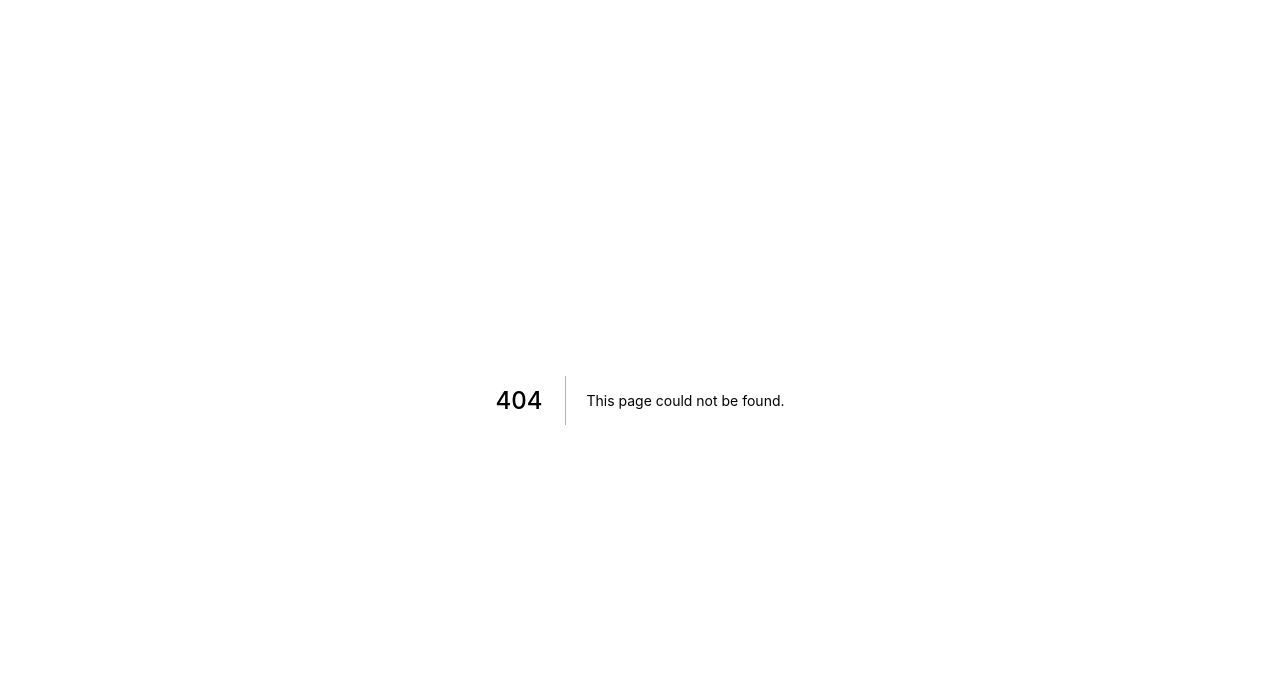
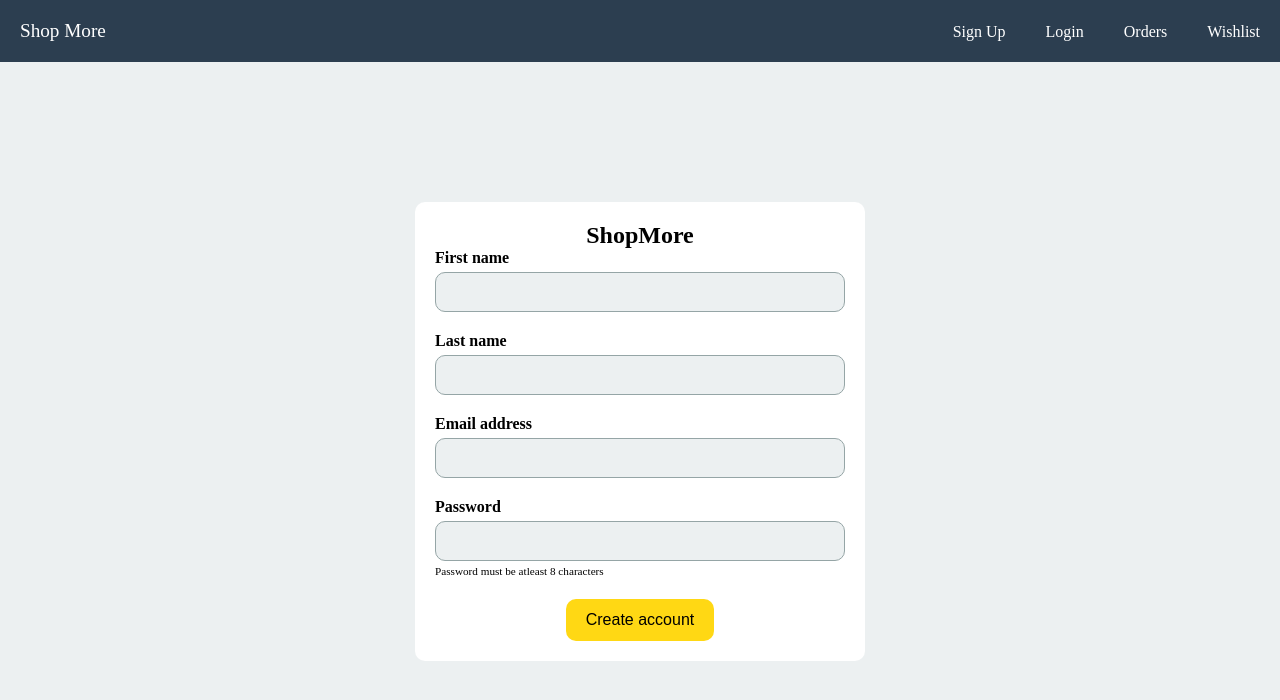
Before and after one commit to devflash/shopMore, a Next.js app: page /signup in a window 1280 px wide. Before the commit this address had no page. Shown: the top 700 px of the page. Built offline with nearby package versions, Linux system fonts and the light colour scheme.

Commit message:
sign up page UI

```diff
--- /dev/null
+++ b/components/common/input/index.js
@@ -0,0 +1,29 @@
+/** @jsxImportSource @emotion/react */
+import { css } from '@emotion/react';
+
+const label = css`
+  font-size: 1rem;
+  font-weight: bold;
+`;
+const input = css`
+  border: 1px solid #95a5a6;
+  border-radius: 10px;
+  padding: 10px;
+  width: 100%;
+  margin-top: 5px;
+  background: #ecf0f1;
+`;
+
+const Input = ({ labelTitle, value, onValueChange, customCss }) => (
+  <>
+    <label css={label}>{labelTitle}</label>
+    <input
+      id="firstName"
+      value={value}
+      css={[input, customCss]}
+      onChange={onValueChange}
+    />
+  </>
+);
+
+export default Input;
--- /dev/null
+++ b/components/signUp/index.js
@@ -0,0 +1,171 @@
+/** @jsxImportSource @emotion/react */
+import { useReducer } from 'react';
+import { css } from '@emotion/react';
+import Input from '../common/input';
+const flex = css`
+  display: flex;
+  align-items: center;
+  justify-content: center;
+  height: 100%;
+`;
+
+const wrapper = css`
+  max-width: 450px;
+  width: 100%;
+  padding: 20px;
+  background-color: #fff;
+  border-radius: 10px;
+  h1 {
+    text-align: center;
+    font-size: 1.5rem;
+  }
+`;
+
+const container = css``;
+
+const row = css`
+  margin-bottom: 20px;
+`;
+
+const note = css`
+  font-size: 0.7rem;
+`;
+
+const createBtn = css`
+  border: none;
+  background-color: #ffd814;
+  border-color: #fcd200;
+  border-radius: 10px;
+  padding: 12px 20px;
+  cursor: pointer;
+  margin: 0 auto;
+`;
+
+const alignCenter = css`
+  text-align: center;
+`;
+
+const inputCSS = (isError) => css`
+  border-color: ${isError && '#c0392b'};
+`;
+
+const errorCss = css`
+  color: #c0392b;
+  font-size: 0.7rem;
+`;
+
+const initialState = {
+  firstName: '',
+  lastName: '',
+  email: '',
+  password: '',
+  firstNameError: null,
+  lastNameError: null,
+  emailError: null,
+  passwordError: null,
+};
+
+const SignUp = () => {
+  const [state, dispatch] = useReducer((state, newState) => {
+    return { ...state, ...newState };
+  }, initialState);
+
+  const onFirstNameChanged = (firstName) => {
+    dispatch({ firstName, firstNameError: null });
+  };
+  const onLastNameChanged = (lastName) => {
+    dispatch({ lastName, lastNameError: null });
+  };
+  const onEmailChanged = (email) => {
+    dispatch({ email, emailError: null });
+  };
+  const onPasswordChanged = (password) => {
+    dispatch({ password, passwordError: null });
+  };
+  const validateInput = () => {
+    let isValid = true;
+    if (!state.firstName) {
+      dispatch({ firstNameError: 'Please Enter your first name' });
+      isValid = false;
+    }
+    if (!state.lastName) {
+      dispatch({ lastNameError: 'Please Enter your last name' });
+      isValid = false;
+    }
+    if (!state.email) {
+      dispatch({ emailError: 'Please Enter your first name' });
+      isValid = false;
+    }
+    if (/^\w+([\.-]?\w+)*@\w+([\.-]?\w+)*(\.\w{2,3})+$/.test(state.email)) {
+      dispatch({ emailError: 'Please Enter a valid email address' });
+      isValid = false;
+    }
+    if (state.password.length < 8) {
+      dispatch({ passwordError: true });
+      isValid = false;
+    }
+    return isValid;
+  };
+  const handleCreateAccount = (event) => {
+    event.preventDefault();
+    if (validateInput()) {
+      alert('Account created successfully');
+    }
+  };
+  return (
+    <div css={flex}>
+      <div css={wrapper}>
+        <h1>ShopMore</h1>
+        <div css={container}>
+          <form>
+            <div css={row}>
+              <Input
+                labelTitle="First name"
+                value={state.firstName}
+                onValueChange={(e) => onFirstNameChanged(e.target.value)}
+                customCss={inputCSS(state.firstNameError)}
+              />
+              <span css={errorCss}>{state.firstNameError}</span>
+            </div>
+            <div css={row}>
+              <Input
+                labelTitle="Last name"
+                value={state.lastName}
+                onValueChange={(e) => onLastNameChanged(e.target.value)}
+                customCss={inputCSS(state.lastNameError)}
+              />
+              <span css={errorCss}>{state.lastNameError}</span>
+            </div>
+            <div css={row}>
+              <Input
+                labelTitle="Email address"
+                value={state.email}
+                onValueChange={(e) => onEmailChanged(e.target.value)}
+                customCss={inputCSS(state.emailError)}
+              />
+              <span css={errorCss}>{state.emailError}</span>
+            </div>
+            <div css={row}>
+              <Input
+                labelTitle="Password"
+                value={state.password}
+                onValueChange={(e) => onPasswordChanged(e.target.value)}
+                customCss={inputCSS(state.passwordError)}
+              />
+              <span css={[note, state.passwordError && errorCss]}>
+                Password must be atleast 8 characters
+              </span>
+            </div>
+            <div css={alignCenter}>
+              <button css={createBtn} onClick={(e) => handleCreateAccount(e)}>
+                Create account
+              </button>
+            </div>
+          </form>
+        </div>
+      </div>
+    </div>
+  );
+};
+
+export default SignUp;
--- /dev/null
+++ b/pages/signup/index.js
@@ -0,0 +1,15 @@
+/** @jsxImportSource @emotion/react */
+import { css } from '@emotion/react';
+import Layout from '../../components/layout';
+import SignUp from '../../components/signUp';
+const customLayout = css`
+  height: calc(100vh - 62px);
+`;
+
+const Signup = () => (
+  <Layout layoutStyle={customLayout}>
+    <SignUp />
+  </Layout>
+);
+
+export default Signup;
```
